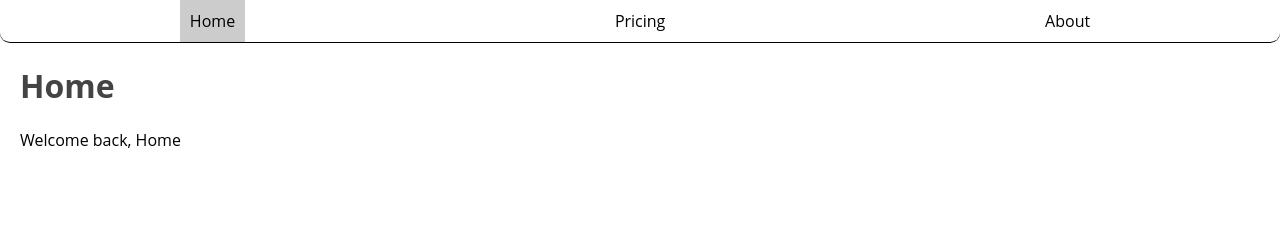
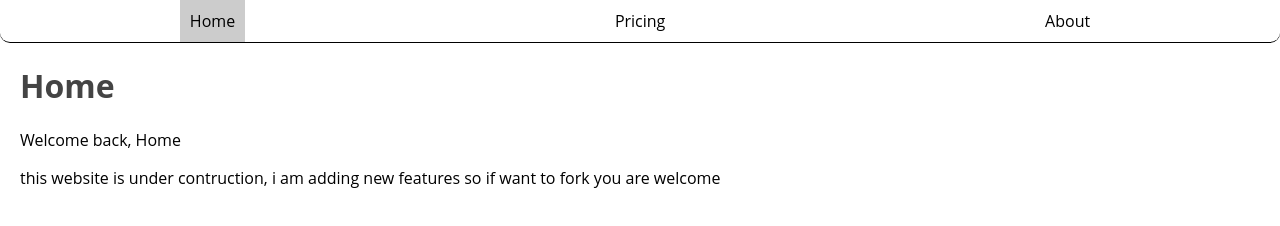
Before and after one commit to coderiksenthil/Fixed-tabs, a plain HTML site: page fixed tabs_Senthil/index.html in a window 1280 px wide. Drawn offline with Linux system fonts and the light colour scheme.

Commit message:
info added
information added in website so that people can contribute

```diff
--- a/fixed tabs_Senthil/index.html
+++ b/fixed tabs_Senthil/index.html
@@ -19,6 +19,7 @@
     <div id="home" data-tab-content class="active">
       <h1>Home</h1>
       <p>Welcome back, Home</p>
+      <p>this website is under contruction, i am adding new features so if want to fork you are welcome</p>
       <!--<div class="responsive">
       </div>-->
       <!--currently not working-->
```
